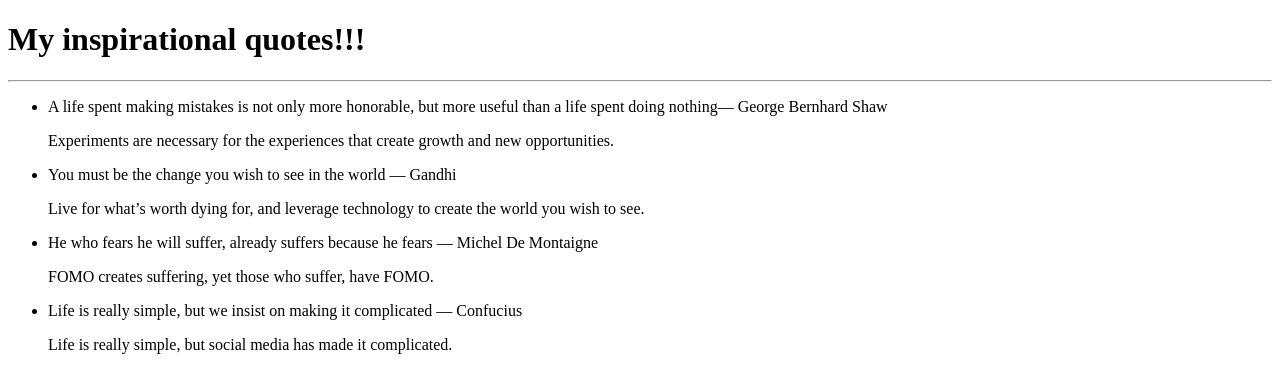
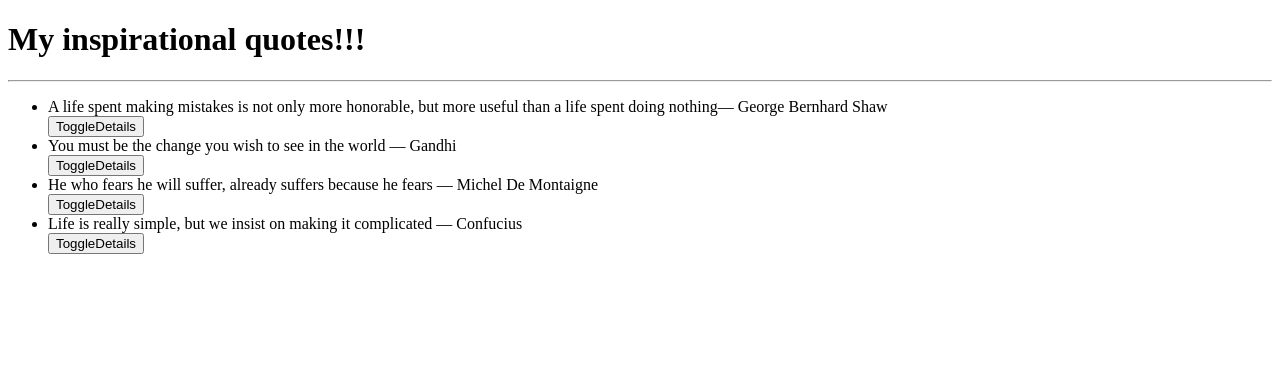
Before and after one commit to hkawinzi/Quotes, an Angular app: page / in a window 1280 px wide. Shown: the top 392 px of the page. Built offline with nearby package versions, Linux system fonts and the light colour scheme.

Commit message:
add toggle button that show and hide description

```diff
--- a/src/app/quote.ts
+++ b/src/app/quote.ts
@@ -1,5 +1,7 @@
 export class Quote {
-    id:number;
-    name:string;
-    description:string;
+    showDescription:boolean;
+    constructor(public id:number,public name:string, public description:string){
+        this.showDescription=false;
+    }
+
 }
--- a/src/app/quote/quote.component.html
+++ b/src/app/quote/quote.component.html
@@ -2,9 +2,10 @@
     <h1>My inspirational quotes!!!</h1>
     <hr>
     <ul>
-      <li *ngFor='let Quote of quotes'>
-        {{Quote.name }}
-        <app-quote-detail [Quote]='Quote'></app-quote-detail>
-      </li>
+      <div *ngFor='let Quote of quotes;let i=index'>
+        <li>{{Quote.name }} </li>
+        <button (click)='toggleDetails(i)'>ToggleDetails</button>
+        <app-quote-detail *ngIf ='Quote.showDescription' [Quote]='Quote'></app-quote-detail>
+      </div>
     </ul>
   </div>
--- a/src/app/quote/quote.component.ts
+++ b/src/app/quote/quote.component.ts
@@ -8,11 +8,14 @@ import {Quote} from '../quote';
 })
 export class QuoteComponent implements OnInit {
   quotes:Quote []= [
-    { id:1, name: 'A life spent making mistakes is not only more honorable, but more useful than a life spent doing nothing— George Bernhard Shaw', description:'Experiments are necessary for the experiences that create growth and new opportunities.'},
-    {id:2, name: ' You must be the change you wish to see in the world — Gandhi',description:'Live for what’s worth dying for, and leverage technology to create the world you wish to see.'},
-    {id:3, name: 'He who fears he will suffer, already suffers because he fears — Michel De Montaigne',description:'FOMO creates suffering, yet those who suffer, have FOMO.'},
-    {id:4, name: 'Life is really simple, but we insist on making it complicated — Confucius',description:'Life is really simple, but social media has made it complicated.'},
+   new Quote (1, 'A life spent making mistakes is not only more honorable, but more useful than a life spent doing nothing— George Bernhard Shaw','Experiments are necessary for the experiences that create growth and new opportunities'),
+   new Quote (2, ' You must be the change you wish to see in the world — Gandhi','Live for what’s worth dying for, and leverage technology to create the world you wish to see.'),
+   new Quote (3, 'He who fears he will suffer, already suffers because he fears — Michel De Montaigne','FOMO creates suffering, yet those who suffer, have FOMO.'),
+   new Quote (4, 'Life is really simple, but we insist on making it complicated — Confucius','Life is really simple, but social media has made it complicated.'),
   ];
+  toggleDetails(index){
+    this.quotes[index].showDescription= !this.quotes[index].showDescription;
+  }
 
 
   constructor() { }
```
